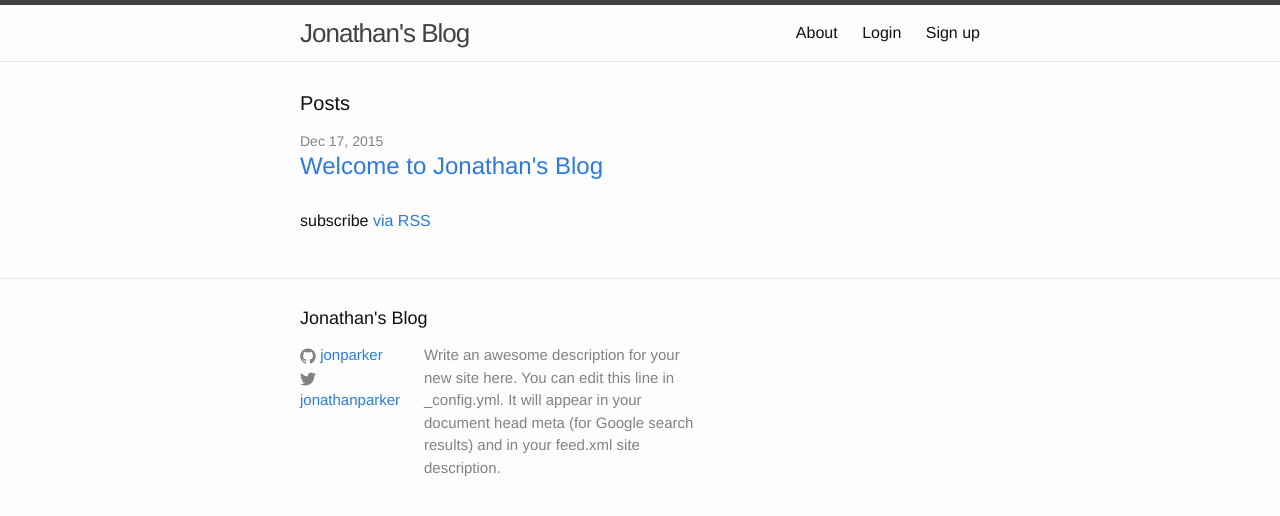
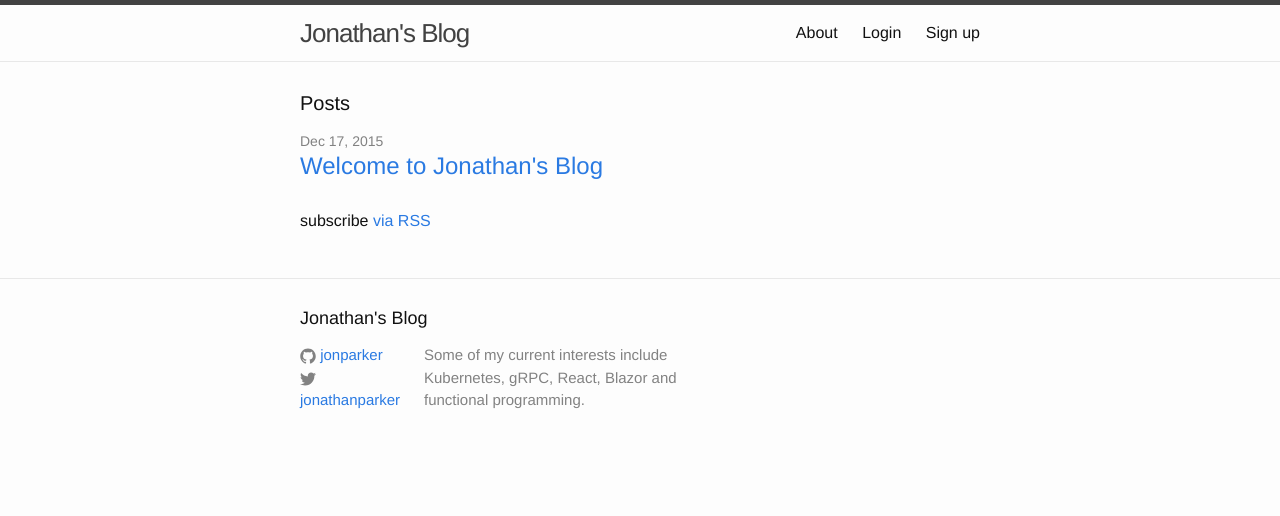
Before and after one commit to jonparker/jonparker, a Jekyll site: the page built from index.html, in a window 1280 px wide. Shown: the top 516 px of the page. Built offline with Jekyll 4.4.1, drawn with Linux system fonts in a browser that asks for light colours; nearby versions of some CDN libraries.

Commit message:
Update _config.yml

```diff
--- a/_config.yml
+++ b/_config.yml
@@ -9,9 +9,7 @@
 title: Jonathan's Blog
 email: your-email@domain.com
 description: > # this means to ignore newlines until "baseurl:"
-  Write an awesome description for your new site here. You can edit this
-  line in _config.yml. It will appear in your document head meta (for
-  Google search results) and in your feed.xml site description.
+  Some of my current interests include Kubernetes, gRPC, React, Blazor and functional programming.
 baseurl: "" # the subpath of your site, e.g. /blog
 url: "http://jonparker.github.io.com" # the base hostname & protocol for your site
 twitter_username: jonathanparker
```
